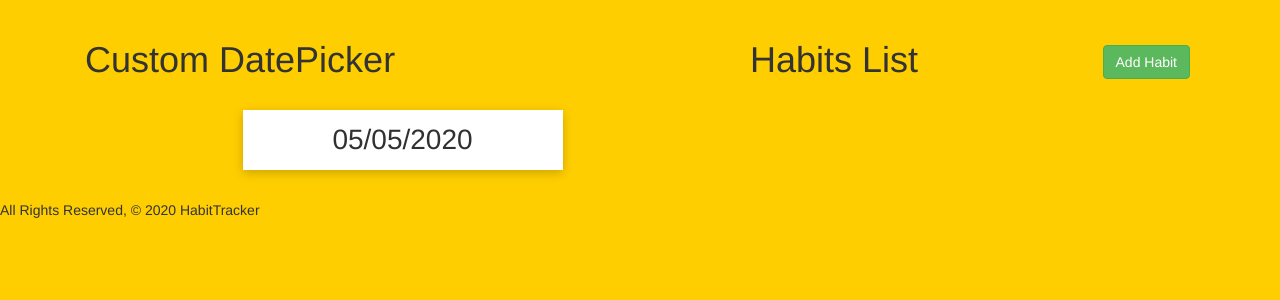
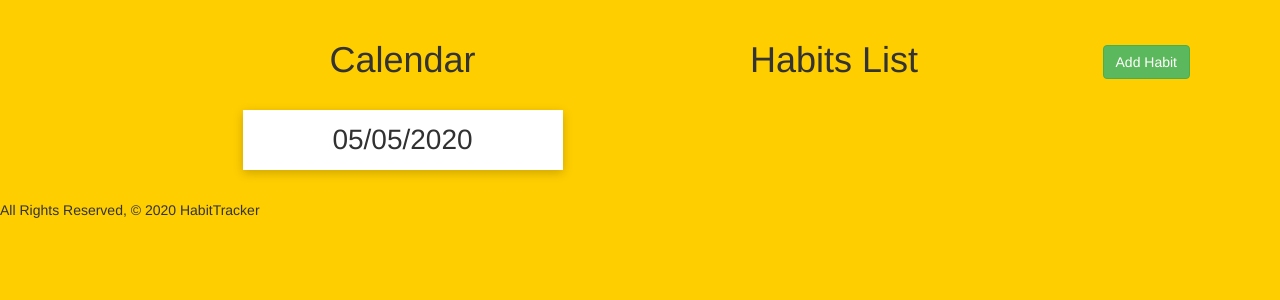
Before and after one commit to ajay-k/HabitTracker, a Django app: page /habits/ in a window 1280 px wide. Shown: the part 62-362 px from the top of the page. Run offline with Django 3.2, Linux system fonts and the light colour scheme; the visitor is signed in with stand-in values (Sample User, id 1); data that the repository does not hold is empty; some libraries are stand-ins or nearby versions.

Commit message:
Calendar UI bugs fixed

```diff
--- a/main_app/static/css/style.css
+++ b/main_app/static/css/style.css
@@ -1,5 +1,10 @@
  body {
    background-color: #FFCE00;
+ }
+
+ #calendar-title{
+   display:flex;
+   justify-content: center;
  }
 
  .date-picker {
--- a/main_app/templates/habits.html
+++ b/main_app/templates/habits.html
@@ -3,7 +3,7 @@
 
 <div class="row">
   <div class="col-sm-7">
-    <h1>Custom <span>Date</span>Picker</h1>
+    <h1 id="calendar-title">Calendar</h1>
     <div class="date-picker">
       <div class="selected-date"></div>
 
@@ -125,7 +125,9 @@
         }
 
         day_element.addEventListener('click', function() {
-          selectedDate = new Date(year + '-' + (month + 1) + '-' + (i + 1));
+          console.log("I DATE: ", i+1)
+          console.log(month)
+          selectedDate = new Date(year, month, i+1)
           selectedDay = (i + 1);
           console.log("Selected Day: ", selectedDay)
           selectedMonth = month;
@@ -153,6 +155,7 @@
     }
 
     function formatDate(d) {
+      console.log(d.getDate())
       let day = d.getDate();
       if (day < 10){
         day = '0' + day;
```
